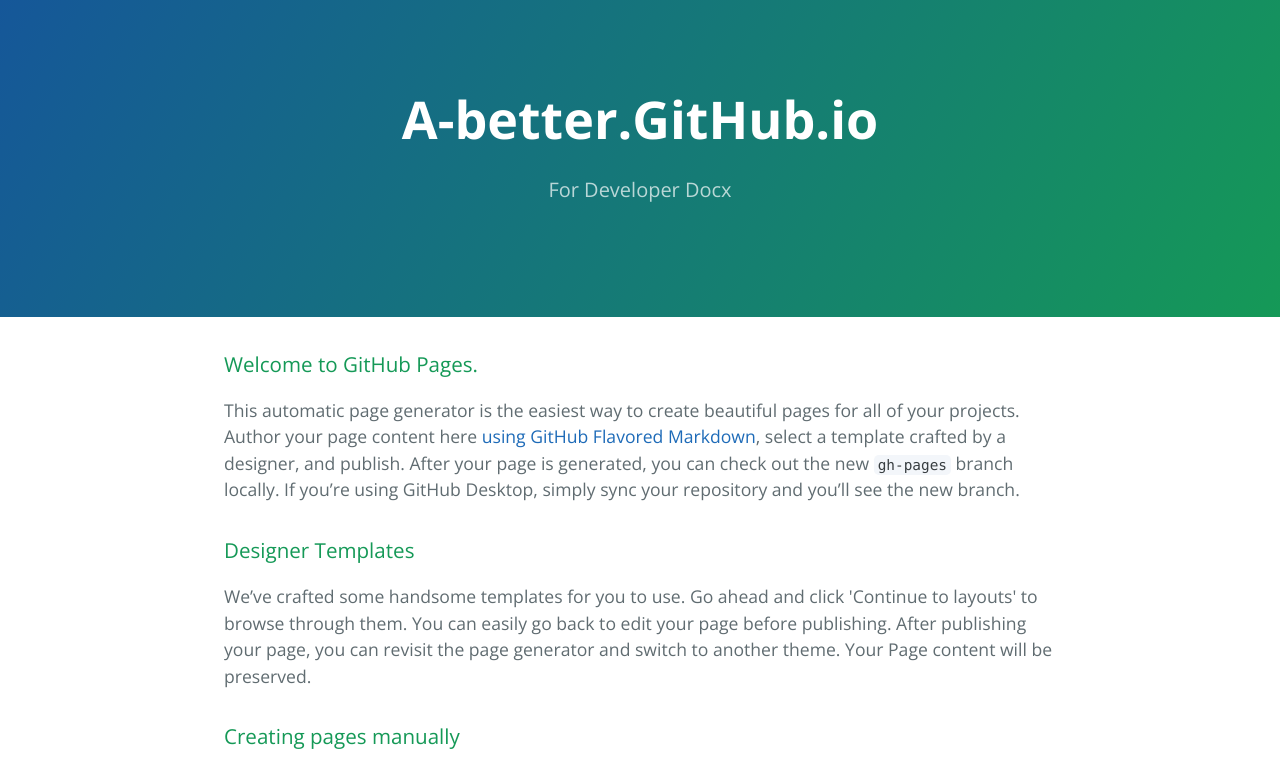
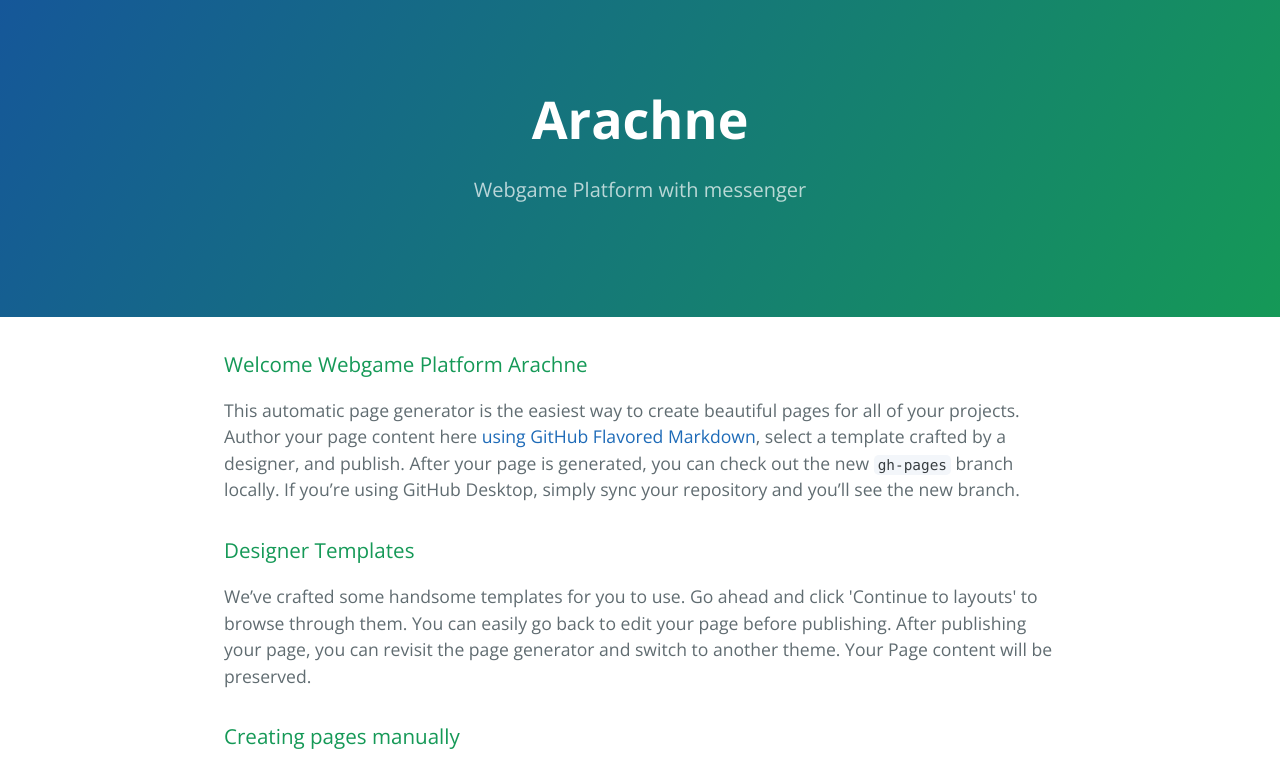
Before and after one commit to a-better/a-better.github.io, a plain HTML site: page index.html in a window 1280 px wide. Shown: the top 766 px of the page. Drawn offline with nearby package versions, Linux system fonts and the light colour scheme.

Commit message:
fix index.html

```diff
--- a/index.html
+++ b/index.html
@@ -11,13 +11,13 @@
   </head>
   <body>
     <section class="page-header">
-      <h1 class="project-name">A-better.GitHub.io</h1>
-      <h2 class="project-tagline">For Developer Docx</h2>
+      <h1 class="project-name">Arachne</h1>
+      <h2 class="project-tagline">Webgame Platform with messenger</h2>
     </section>
 
     <section class="main-content">
       <h3>
-<a id="welcome-to-github-pages" class="anchor" href="#welcome-to-github-pages" aria-hidden="true"><span aria-hidden="true" class="octicon octicon-link"></span></a>Welcome to GitHub Pages.</h3>
+<a id="welcome-to-github-pages" class="anchor" href="#welcome-to-github-pages" aria-hidden="true"><span aria-hidden="true" class="octicon octicon-link"></span></a>Welcome Webgame Platform Arachne</h3>
 
 <p>This automatic page generator is the easiest way to create beautiful pages for all of your projects. Author your page content here <a href="https://guides.github.com/features/mastering-markdown/">using GitHub Flavored Markdown</a>, select a template crafted by a designer, and publish. After your page is generated, you can check out the new <code>gh-pages</code> branch locally. If you’re using GitHub Desktop, simply sync your repository and you’ll see the new branch.</p>
 
```
